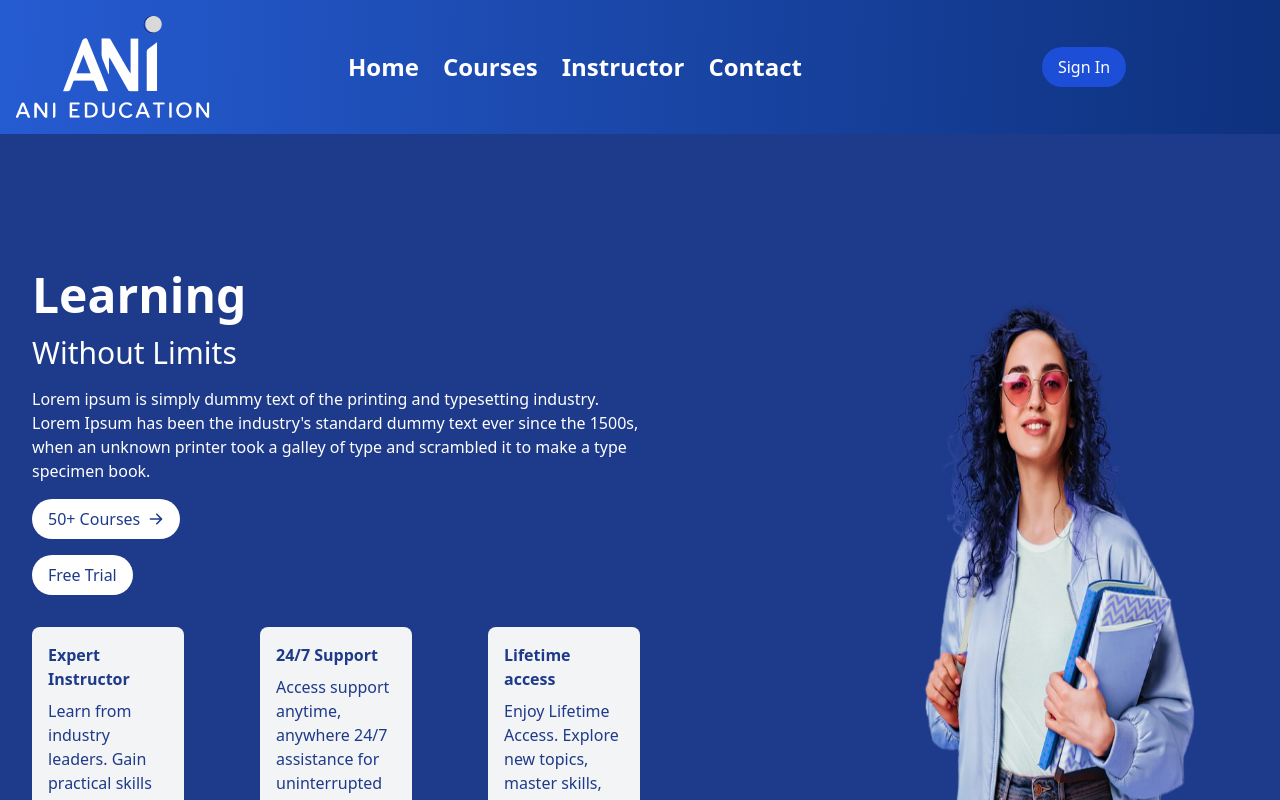
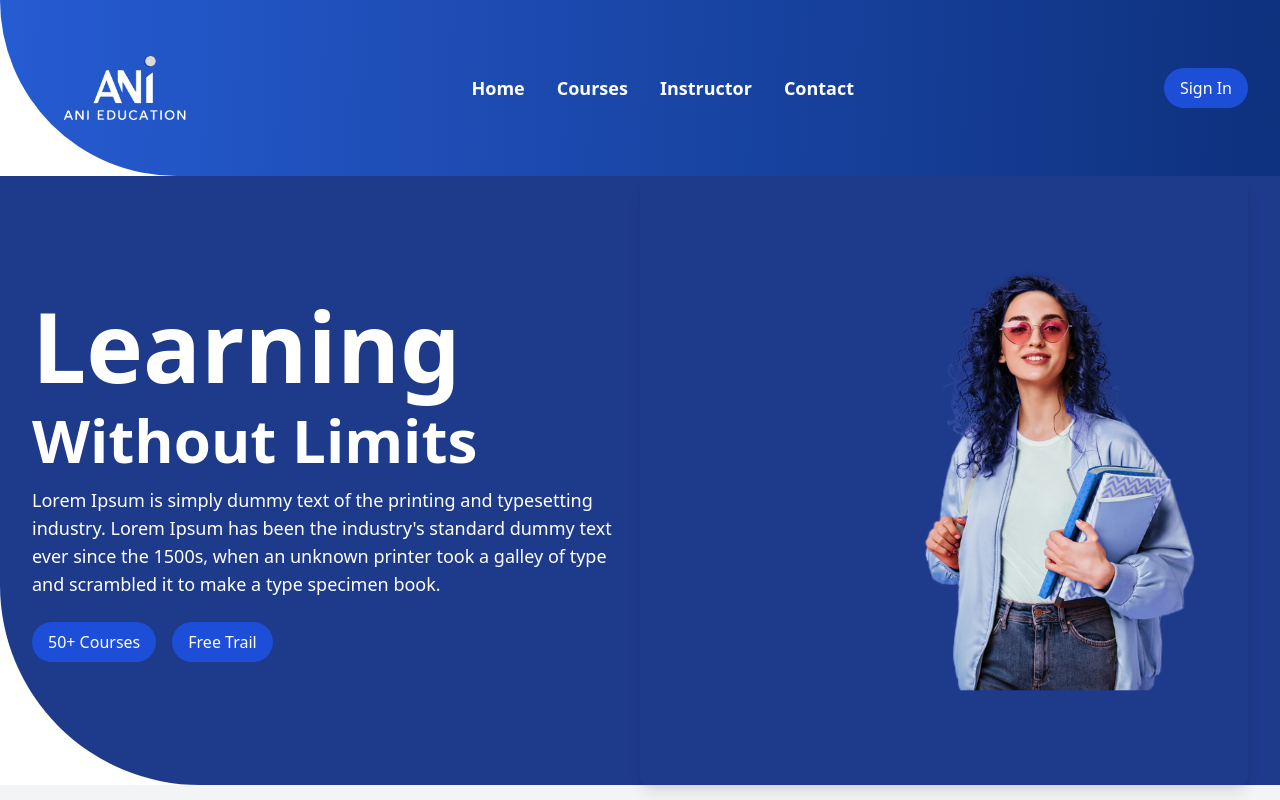
Before and after one commit to anuj-kashyap/Ani_Education, a React (Vite) app: page / in a window 1280 px wide. Shown: the top 800 px of the page. Built offline with nearby package versions, Linux system fonts and the light colour scheme.

Commit message:
nav-hero changes

```diff
--- a/src/Component/Hero.jsx
+++ b/src/Component/Hero.jsx
@@ -1,56 +1,34 @@
-import React from 'react'
-import girl from '../assets/girl 1.png'
-
+import React from 'react';
+import girl from '../assets/girl 1.png'; // Ensure you have the correct path to your image
 
 const Hero = () => {
   return (
-    <div className="bg-blue-900  text-white p-8">
-      <div className="container mx-auto flex items-center justify-between">
-        <div className="w-1/2">
-          <div>
-            <h1 className="text-5xl font-bold mb-4">Learning</h1>
-            <h2 className="text-3xl mb-4">Without Limits</h2>
-            <p className="mb-4">
-              Lorem ipsum is simply dummy text of the printing and typesetting
-              industry. Lorem Ipsum has been the industry's standard dummy text
-              ever since the 1500s, when an unknown printer took a galley of type
-              and scrambled it to make a type specimen book.
-            </p>
-            <button className="bg-white text-blue-900 px-4 py-2 rounded-full inline-flex items-center">
+    <section className="relative bg-blue-900 text-white px-8 rounded-bl-[200px]">
+      <div className="container mx-auto flex flex-col md:flex-row items-center justify-between">
+        <div className="md:w-1/2">
+          <h1 className="text-8xl font-bold mb-4">Learning</h1>
+          <h1 className="text-6xl font-bold mb-4"> Without Limits</h1>
+
+          <p className="text-lg mb-6">
+            Lorem Ipsum is simply dummy text of the printing and typesetting industry.
+            Lorem Ipsum has been the industry's standard dummy text ever since the 1500s,
+            when an unknown printer took a galley of type and scrambled it to make a type specimen book.
+          </p>
+          <div className="flex items-center space-x-4">
+            <button className="bg-blue-700 px-4 py-2 rounded-full hover:bg-blue-800 transition duration-300">
               50+ Courses
-              <svg className="w-4 h-4 ml-2" fill="currentColor" viewBox="0 0 20 20">
-                <path fillRule="evenodd" d="M10.293 3.293a1 1 0 011.414 0l6 6a1 1 0 010 1.414l-6 6a1 1 0 01-1.414-1.414L14.586 11H3a1 1 0 110-2h11.586l-4.293-4.293a1 1 0 010-1.414z" clipRule="evenodd" />
-              </svg>
+            </button>
+            <button className="bg-blue-700 px-4 py-2 rounded-full hover:bg-blue-800 transition duration-300">
+              Free Trail
             </button>
           </div>
-          <button className="mt-4 bg-white text-blue-900 px-4 py-2 rounded-full">
-            Free Trial
-          </button>
-          <div className="flex justify-between mt-8">
-            <div className="bg-gray-100 p-4 rounded-lg text-blue-900 w-1/4">
-              <h3 className="font-bold mb-2">Expert Instructor</h3>
-              <p>Learn from industry leaders. Gain practical skills with expert instructions. Elevate your knowledge and excel.</p>
-            </div>
-            <div className="bg-gray-100 p-4 rounded-lg text-blue-900 w-1/4">
-              <h3 className="font-bold mb-2">24/7 Support</h3>
-              <p>Access support anytime, anywhere 24/7 assistance for uninterrupted learning.</p>
-            </div>
-            <div className="bg-gray-100 p-4 rounded-lg text-blue-900 w-1/4">
-              <h3 className="font-bold mb-2">Lifetime access</h3>
-              <p>Enjoy Lifetime Access. Explore new topics, master skills, and grow at your own pace.</p>
-            </div>
-          </div>
         </div>
-        <div className="w-1/2">
-          <img
-            src={girl}
-            alt="Student"
-            className="rounded-full w-[1280px] h-[870px] top-[-28px] left-[2px] rounded-bl-[132px] float-right"
-          />
+        <div className="md:w-1/2 mt-10 md:mt-0">
+          <img src={girl} alt="Hero" className="rounded-lg shadow-lg" />
         </div>
       </div>
-    </div>
-  )
+    </section>
+  );
 }
 
-export default Hero
+export default Hero;
--- a/src/Component/Navbar.jsx
+++ b/src/Component/Navbar.jsx
@@ -1,32 +1,25 @@
-import React from 'react'
-import logo from '../assets/logo.png'
-import navrect from '../assets/navrect.png'
+import React from 'react';
+import logo from '../assets/logo.png';
+
 const Navbar = () => {
   return (
-    <div>
-       <nav className="bg-blue-600 bg-[linear-gradient(271.85deg,#0D307B_-2.69%,#265CD3_101.46%)]  text-white p-4 rounded-bl-4xl  ">
-        {/* <img src={navrect} alt="" className='w-full h-32' /> */}
-    <div className="container mx-auto flex justify-between items-center ">
-      <div className="flex items-center">
-        <img src={logo} alt="ani education logo" />
+    <nav className="relative bg-[linear-gradient(271.85deg,#0D307B_-2.69%,#265CD3_101.46%)] text-white py-6 px-8 rounded-bl-full">
+      <div className="container mx-auto flex justify-between items-center h-32">
+        <div className="flex items-center ml-8">
+          <img src={logo} alt="ANI Education logo" className="h-16 w-auto" />
+        </div>
+        <div className="flex items-center space-x-8">
+          <a href="#" className="text-lg font-semibold hover:underline">Home</a>
+          <a href="#" className="text-lg font-semibold hover:underline">Courses</a>
+          <a href="#" className="text-lg font-semibold hover:underline">Instructor</a>
+          <a href="#" className="text-lg font-semibold hover:underline">Contact</a>
+        </div>
+        <button className="ml-6 bg-blue-700 px-4 py-2 rounded-full hover:bg-blue-800 transition duration-300">
+          Sign In
+        </button>
       </div>
-      <div className="flex-1 flex justify-center">
-            <div className="flex text-2xl font-bold  items-center space-x-6">
-              <a href="#" className="hover:underline">Home</a>
-              <a href="#" className="hover:underline">Courses</a>
-              <a href="#" className="hover:underline">Instructor</a>
-              <a href="#" className="hover:underline">Contact</a>
-            </div>
-            <div className="flex items-center ml-60">
-            <button className="bg-blue-700 px-4 py-2  rounded-full hover:bg-blue-800 transition duration-300">
-              Sign In
-            </button>
-          </div>
-      </div>
-    </div>
-  </nav>
-  </div>
-  )
+    </nav>
+  );
 }
 
-export default Navbar
+export default Navbar;
```
